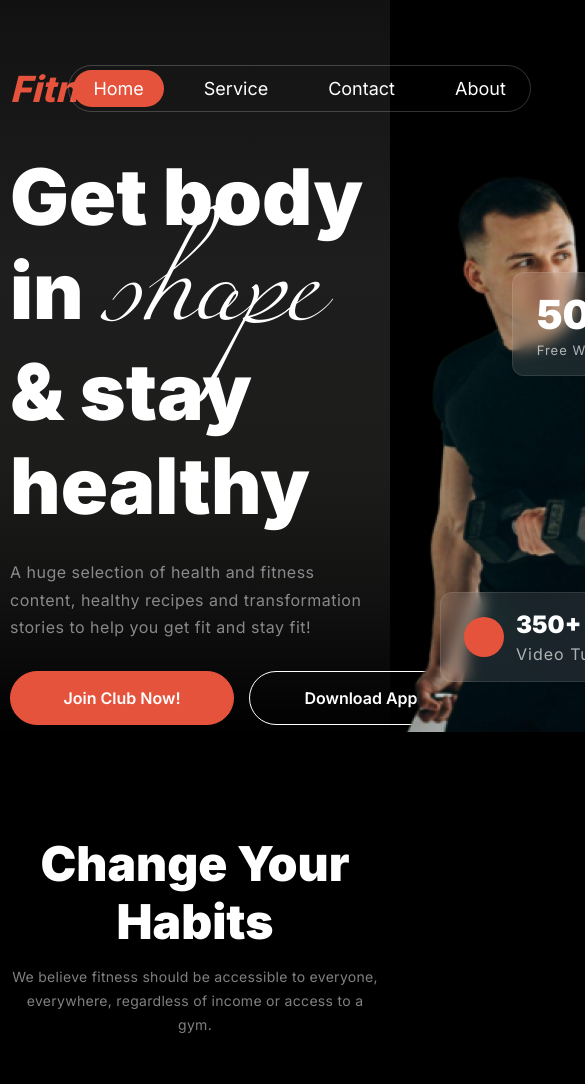
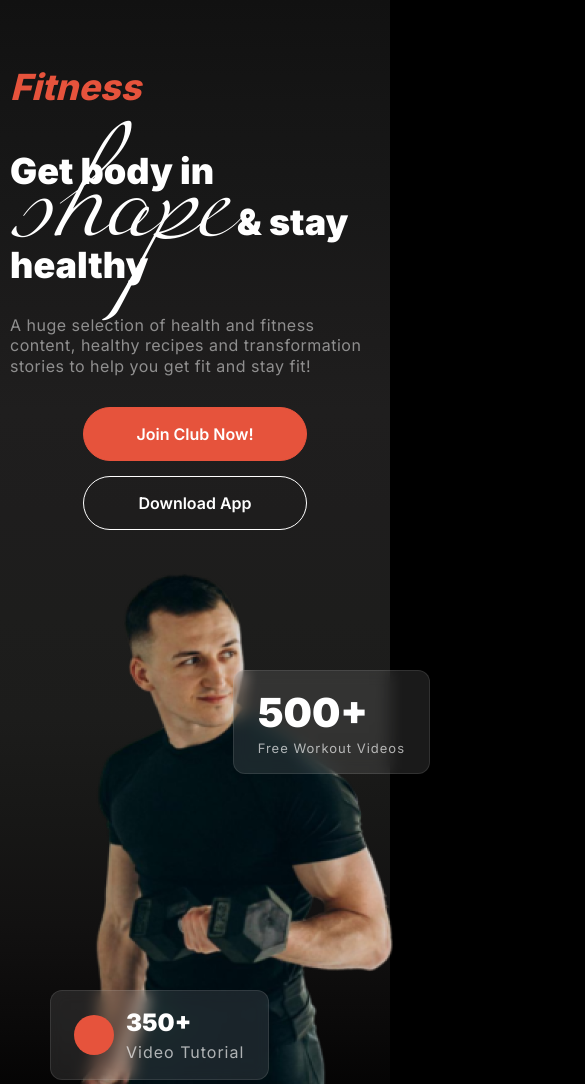
Before and after one commit to YTNahid/hero-assignment-2, a plain HTML site: page index.html in a window 390 px wide. Shown: the top 1084 px of the page, 585 px wide, since content can reach past the window. Drawn offline with Linux system fonts and the light colour scheme.

Commit message:
Updated Global Style Responsive

```diff
--- a/style/global-style.css
+++ b/style/global-style.css
@@ -112,3 +112,33 @@ a {
 ul {
     margin: 0;
 }
+
+@media only screen and (max-width: 576px) {
+    .row {
+        flex-direction: column;
+    }
+
+    /* Text Style */
+    .heading {
+    }
+
+    h1.heading {
+        font-size: 36px;
+    }
+
+    h2.heading {
+        font-size: 32px;
+    }
+
+    h3.heading {
+        font-size: 16px;
+    }
+
+    h4.heading {
+        font-size: 18px;
+    }
+
+    .text {
+        line-height: 1.3em;
+    }
+}
--- a/style/style.css
+++ b/style/style.css
@@ -495,3 +495,14 @@ footer .copyright .text {
     font-size: 16px;
     text-align: center;
 }
+
+/*
+ * Responsive ------------------------------
+ */
+
+@media only screen and (max-width: 576px) {
+    /* Header */
+    header .nav-menu {
+        display: none;
+    }
+}
```
